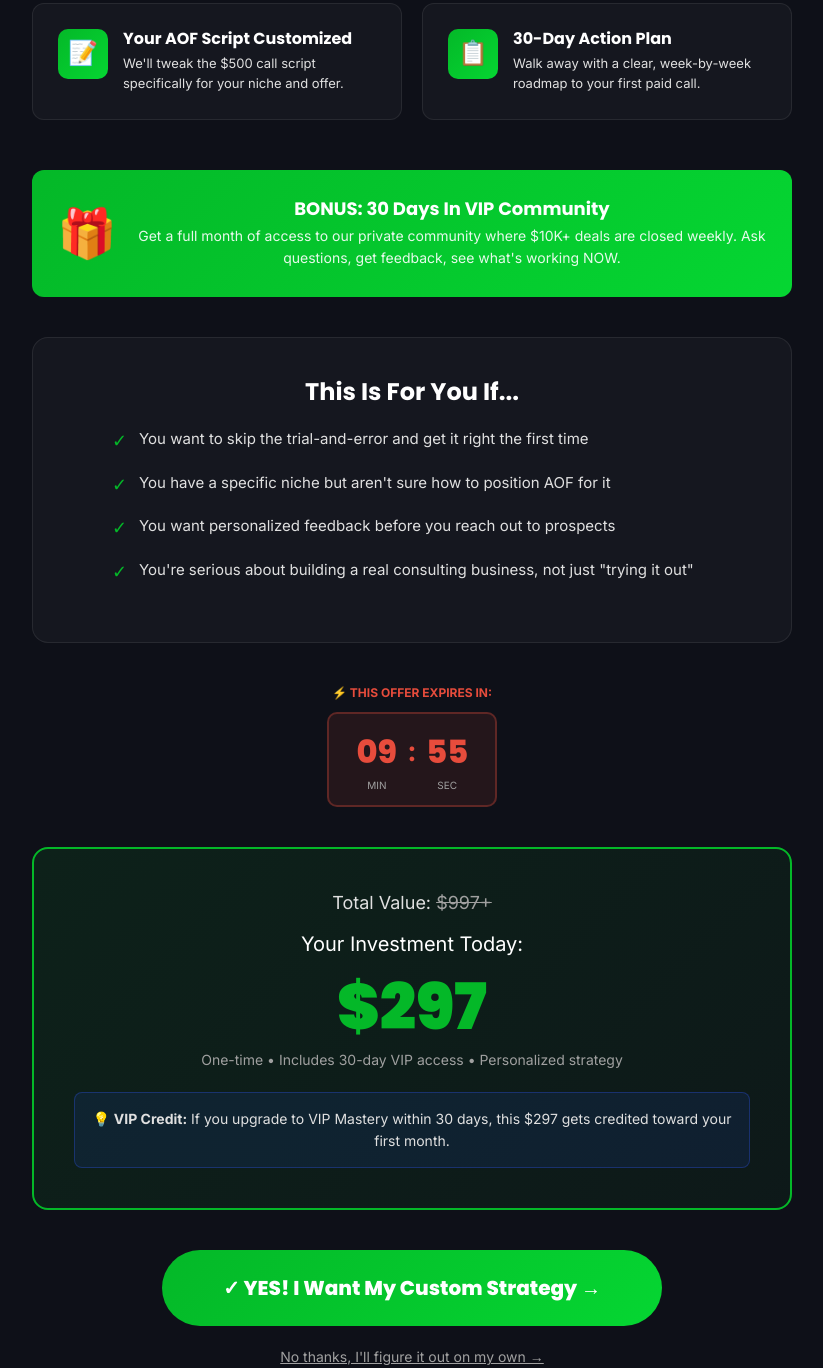
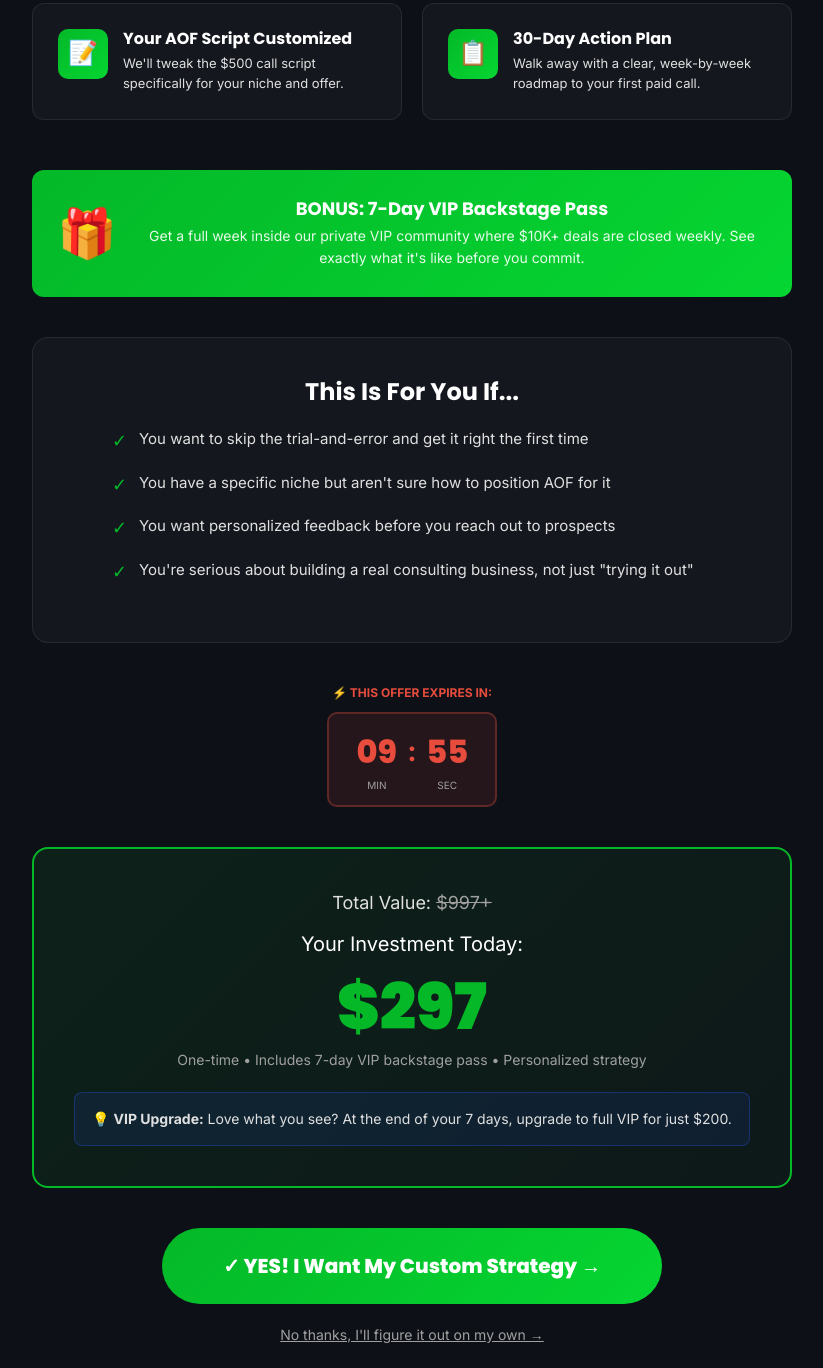
Before and after one commit to L0v3Chrix/GHL-Maastery-AOF, a plain HTML site: page upsell-2.html in a window 1280 px wide. Shown: the part 1119-2487 px from the top of the page, without its empty margins (228-1051 px from the left). Drawn offline with Linux system fonts and the light colour scheme.

Commit message:
Fix upsell 2: 7-day VIP backstage pass, $200 upgrade

```diff
--- a/upsell-2.html
+++ b/upsell-2.html
@@ -442,8 +442,8 @@
         <div class="bonus-banner">
             <div class="bonus-icon">🎁</div>
             <div class="bonus-content">
-                <h4>BONUS: 30 Days In VIP Community</h4>
-                <p>Get a full month of access to our private community where $10K+ deals are closed weekly. Ask questions, get feedback, see what's working NOW.</p>
+                <h4>BONUS: 7-Day VIP Backstage Pass</h4>
+                <p>Get a full week inside our private VIP community where $10K+ deals are closed weekly. See exactly what it's like before you commit.</p>
             </div>
         </div>
 
@@ -479,9 +479,9 @@
             <div class="total-value">Total Value: <span>$997+</span></div>
             <div class="price-today">Your Investment Today:</div>
             <div class="price-amount">$297</div>
-            <div class="price-note">One-time • Includes 30-day VIP access • Personalized strategy</div>
+            <div class="price-note">One-time • Includes 7-day VIP backstage pass • Personalized strategy</div>
             <div class="credit-note">
-                💡 <strong>VIP Credit:</strong> If you upgrade to VIP Mastery within 30 days, this $297 gets credited toward your first month.
+                💡 <strong>VIP Upgrade:</strong> Love what you see? At the end of your 7 days, upgrade to full VIP for just $200.
             </div>
         </div>
 
```
